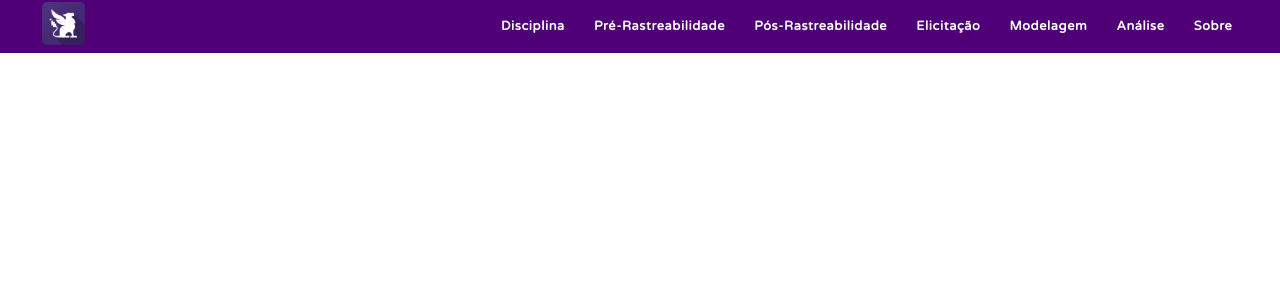
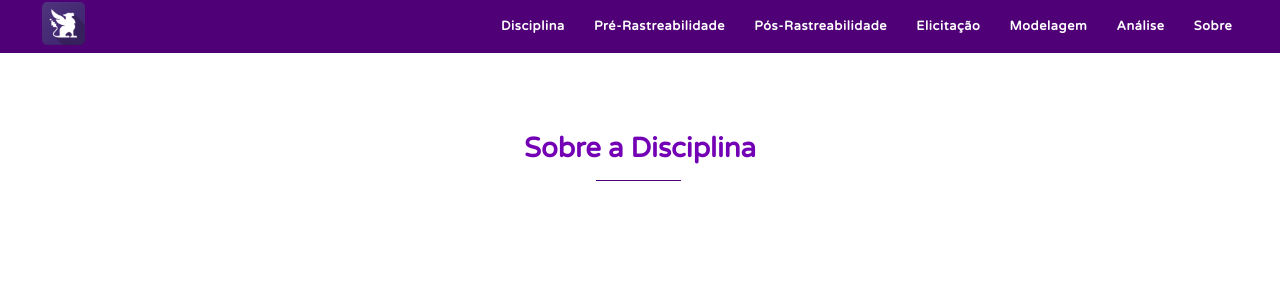
Before and after one commit to requisitos-habitica/Habitica, a React (Create React App) app: page /Disciplina in a window 1280 px wide. Shown: the top 300 px of the page. Built offline with nearby package versions, Linux system fonts and the light colour scheme.

Commit message:
Add remaining Routes and an initial Disciplina component for its artefact

```diff
--- a/src/App.js
+++ b/src/App.js
@@ -5,6 +5,7 @@ import { BrowserRouter as Router, Switch, Route} from 'react-router-dom'
 
 import NavBar from './components/HOC/NavBar/NavBar'
 import LandingPage from './components/LandingPage/LandingPage'
+import Disciplina from './components/docs/Disciplina'
 
 const App = () => {
 
@@ -14,7 +15,14 @@ const App = () => {
         <Switch>
 
           <Route exact path="/" component={ LandingPage }/>
-          <Route exact path="/Disciplina"/>
+          <Route exact path="/Disciplina" component={ Disciplina }/>
+          <Route exact path="/Pre-Rastreabilidade"/>
+          <Route exact path="/Pos-Rastreabilidade"/>
+          <Route exact path="/Elicitação"/>
+          <Route exact path="/Modelagem"/>
+          <Route exact path="/Analise"/>
+          <Route exact path="/Sobre"/>
+
 
         </Switch>
       </NavBar>
--- a/src/App.scss
+++ b/src/App.scss
@@ -30,7 +30,7 @@ h1 {
   font-family: 'Varela Round', sans-serif;
   color: var(--color-purple-light);
   font-size: 2.6rem;
-  margin: 8rem 0;
+  //margin: 8rem 0;
   text-align: center;
 
   &::after {
@@ -56,6 +56,8 @@ body {
   margin: 0 auto;
 }
 
+.artefact { padding-top: 12rem; }
+
 ::-webkit-scrollbar {
   width: 8px;
 }
--- a/src/components/HOC/NavBar/NavBar.js
+++ b/src/components/HOC/NavBar/NavBar.js
@@ -5,7 +5,7 @@ import logo from '../../../assets/habitica-logo.svg'
 import { Link } from 'react-router-dom'
 
 const NavBar = props => (
-  <>
+  <div>
     <nav className="nav">
       <Link to="/"><img src={ logo } alt="Habitica"/></Link>
       <ul>
@@ -18,9 +18,10 @@ const NavBar = props => (
         <Link to="/Sobre">Sobre</Link>
       </ul>
     </nav>
-
-    { props.children }
-  </>
+    <div className="content artefact">
+      { props.children }
+    </div>
+  </div>
 )
 
 export default NavBar
--- a/src/components/HOC/NavBar/NavBar.scss
+++ b/src/components/HOC/NavBar/NavBar.scss
@@ -3,6 +3,7 @@
   width: 100%;
   height: 5rem;
   padding: .5rem 4rem;
+
   display: flex;
   justify-content: space-between;
   align-items: center;
--- /dev/null
+++ b/src/components/docs/Disciplina.js
@@ -0,0 +1,9 @@
+import React from 'react'
+
+const Disciplina = () => (
+  <>
+    <h1>Sobre a Disciplina</h1>
+  </>
+)
+
+export default Disciplina
```
Also changed, not shown: 2 other files (tests, documents, lock files or other folders).
